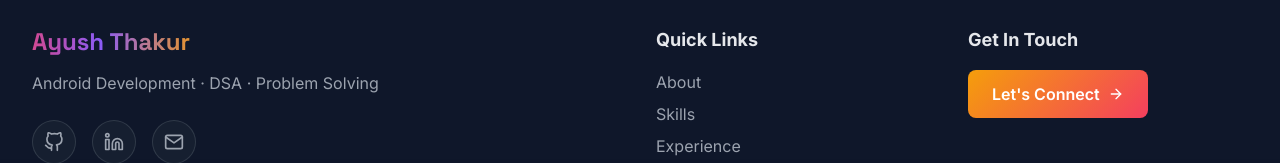
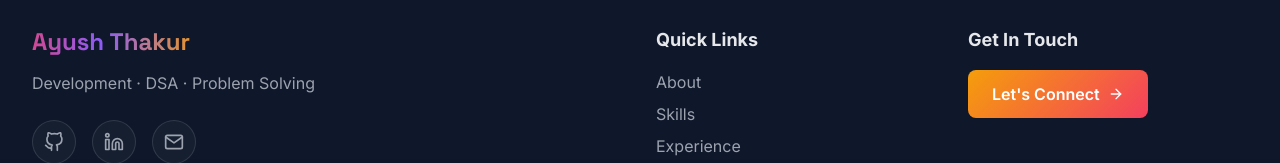
Before and after one commit to thakur-027/thakur-027.github.io, a React (Vite) app: page / in a window 1280 px wide. Shown: the part 8898-9061 px from the top of the page. Built offline with nearby package versions, Linux system fonts and the light colour scheme.

Commit message:
Update footer description
Removed 'Android' from the description in the footer.

```diff
--- a/src/components/layout/Footer.jsx
+++ b/src/components/layout/Footer.jsx
@@ -13,7 +13,7 @@ export default function Footer() {
             <h3 className="text-2xl font-bold mb-3 font-space">
               <span className="gradient-text-animated">{profile.name}</span>
             </h3>
-            <p className="text-gray-400 max-w-md leading-relaxed">Android Development · DSA · Problem Solving</p>
+            <p className="text-gray-400 max-w-md leading-relaxed">Development · DSA · Problem Solving</p>
             <div className="flex gap-4 mt-6">
               <a href={profile.social.github} target="_blank" rel="noreferrer" className="social-link-footer" aria-label="GitHub">
                 <Icon name="github" size={20} />
```
